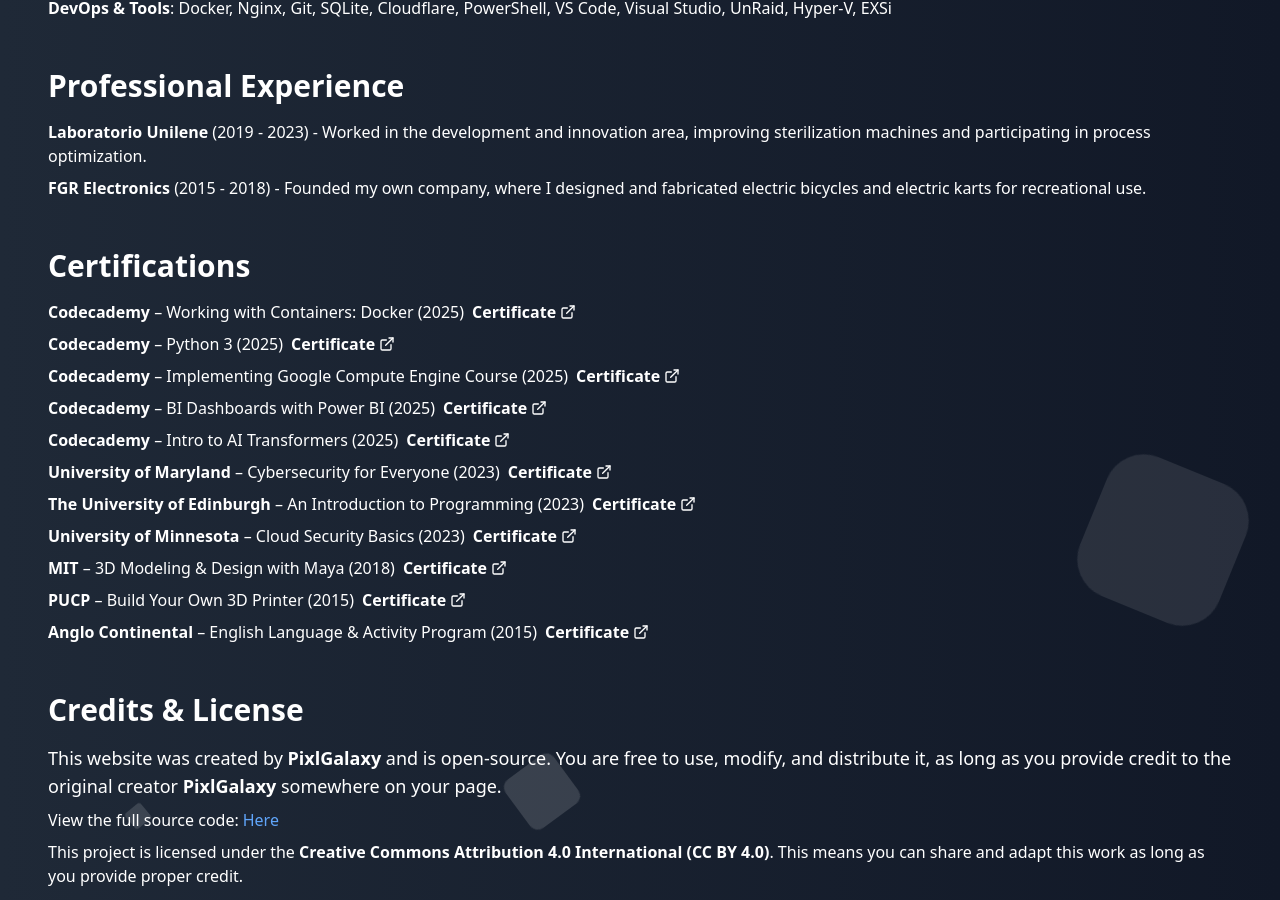
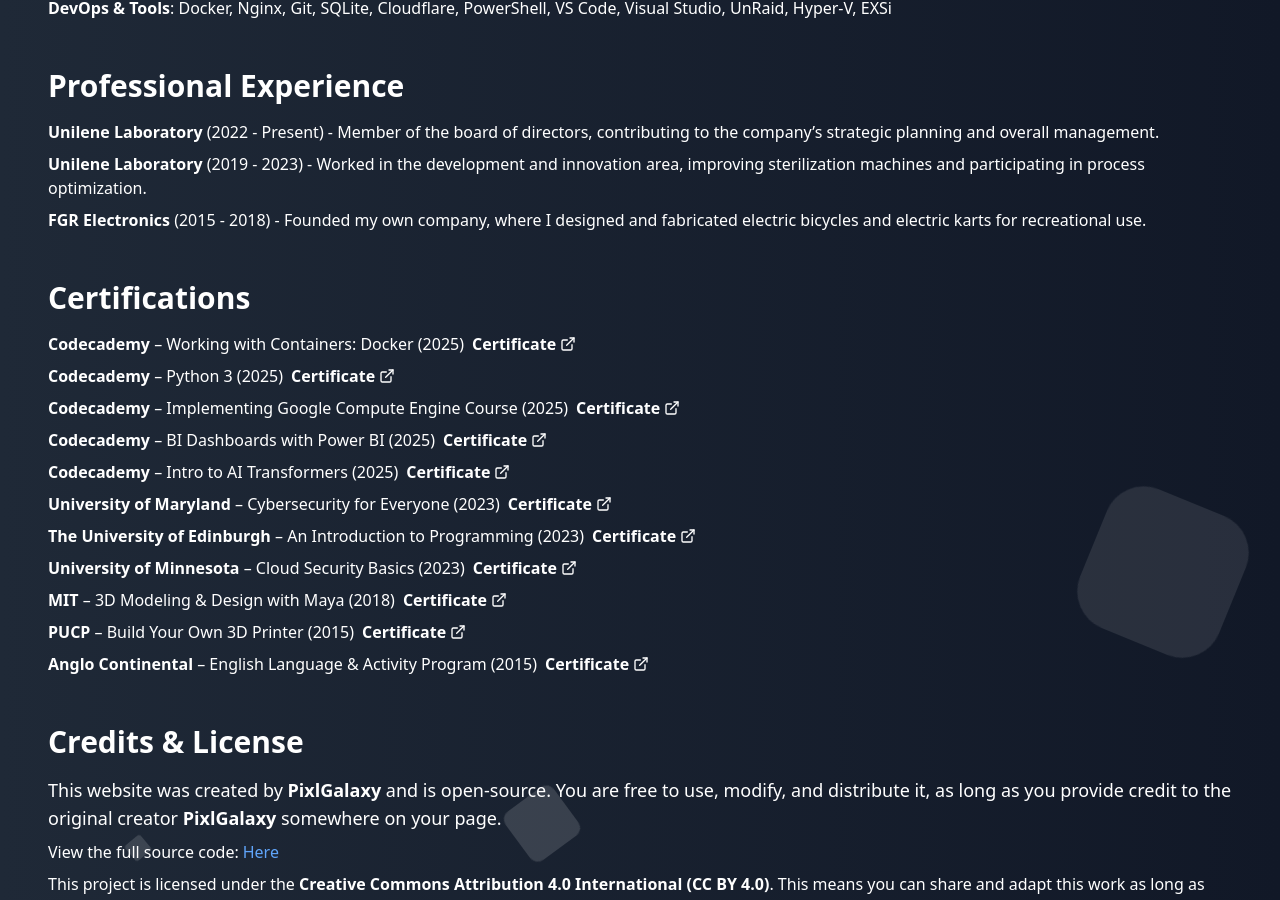
Before and after one commit to PixlGalaxy/fabriziogamboa, a React (Vite) app in the folder frontend/: page /about in a window 1280 px wide. Shown: the part 1220-2120 px from the top of the page. Built offline with nearby package versions, Linux system fonts and the light colour scheme.

Commit message:
chore(content): add work experience on About page

```diff
--- a/frontend/src/pages/About.tsx
+++ b/frontend/src/pages/About.tsx
@@ -177,7 +177,10 @@ const About: React.FC = () => {
                 <h2 className="text-3xl font-semibold mb-4">Professional Experience</h2>
                 <ul className="space-y-2">
                   <li>
-                    <strong>Laboratorio Unilene</strong> (2019 - 2023) - Worked in the development and innovation area, improving sterilization machines and participating in process optimization.
+                    <strong>Unilene Laboratory</strong> (2022 - Present) - Member of the board of directors, contributing to the company’s strategic planning and overall management.
+                  </li>
+                  <li>
+                    <strong>Unilene Laboratory</strong> (2019 - 2023) - Worked in the development and innovation area, improving sterilization machines and participating in process optimization.
                   </li>
                   <li>
                     <strong>FGR Electronics</strong> (2015 - 2018) - Founded my own company, where I designed and fabricated electric bicycles and electric karts for recreational use.
```
